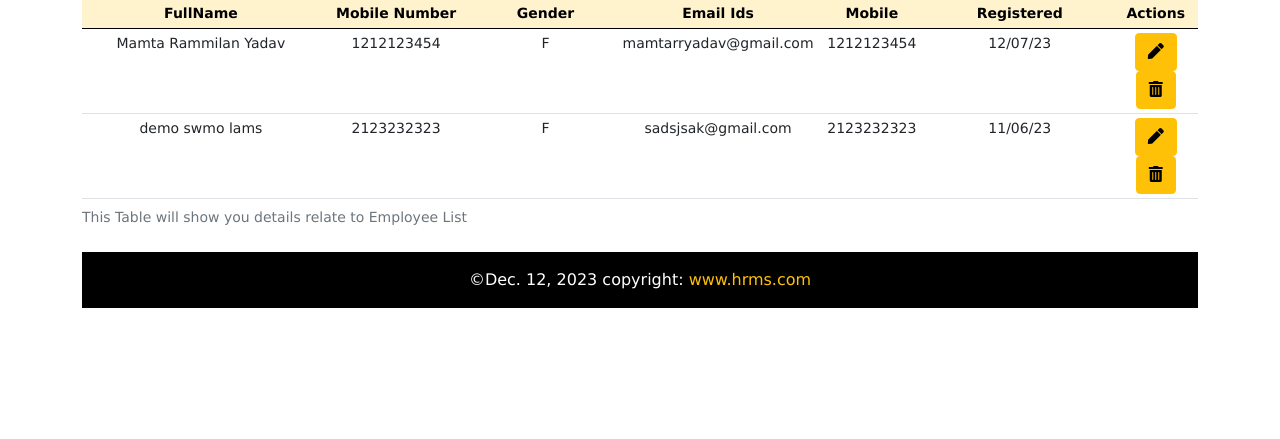
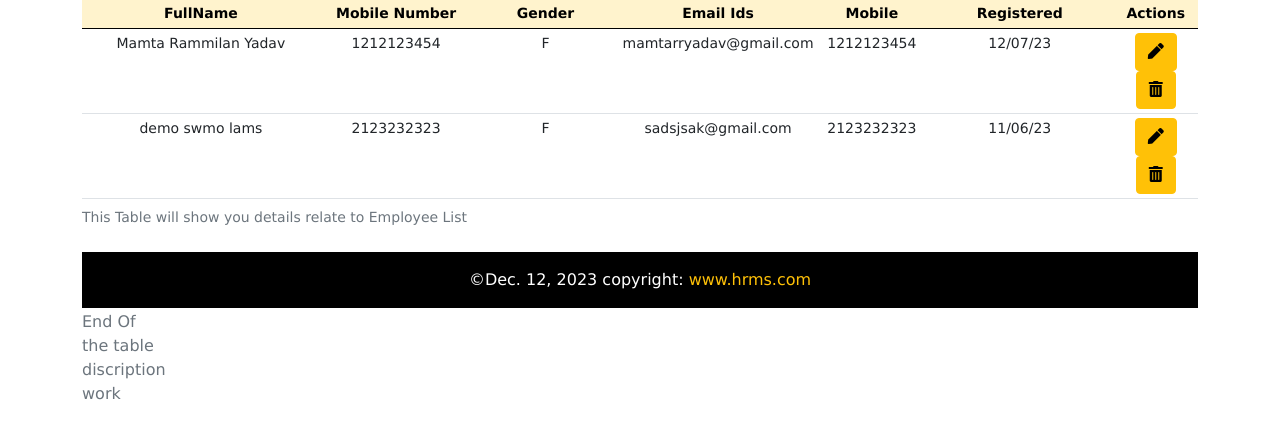
Before and after one commit to MamtaY-28/x22245855HRMS, a Django app: page /EmployeeList in a window 1280 px wide. Shown: the part 152-591 px from the top of the page. Run offline with Django 4.2, Linux system fonts and the light colour scheme; data comes from the database, SQL or seed files in the repository; some libraries are stand-ins or nearby versions.

Commit message:
change for the employee code smell

```diff
--- a/myApp/templates/EmployeeList.html
+++ b/myApp/templates/EmployeeList.html
@@ -68,7 +68,11 @@
         </tr>
         {% endfor %}
         <table>
-
+            <caption>
+                <!-- Description: This table represents data related to [Insert Purpose]. -->
+                End Of the table discription work
+              </caption>
+              <!-- Table content... -->
 
 </div> <!--end of container-->
 
```
